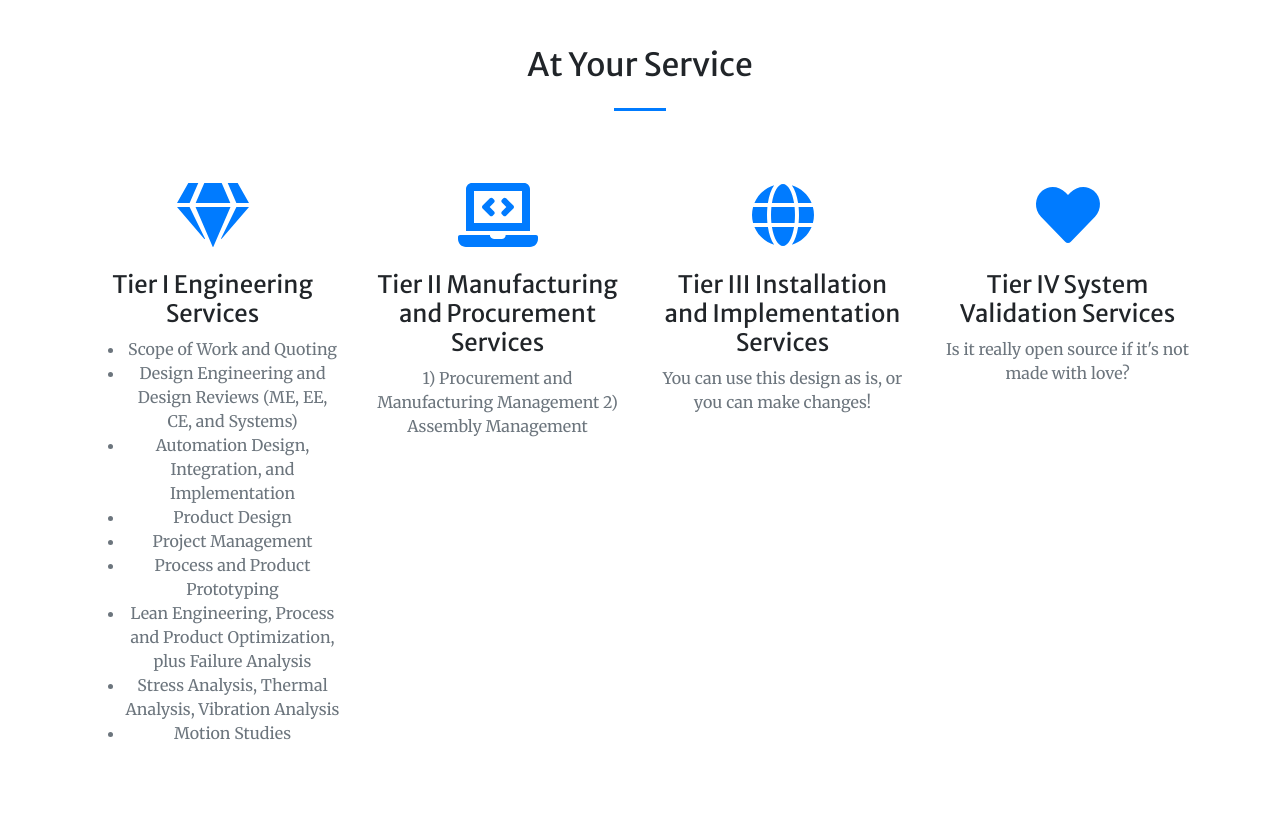
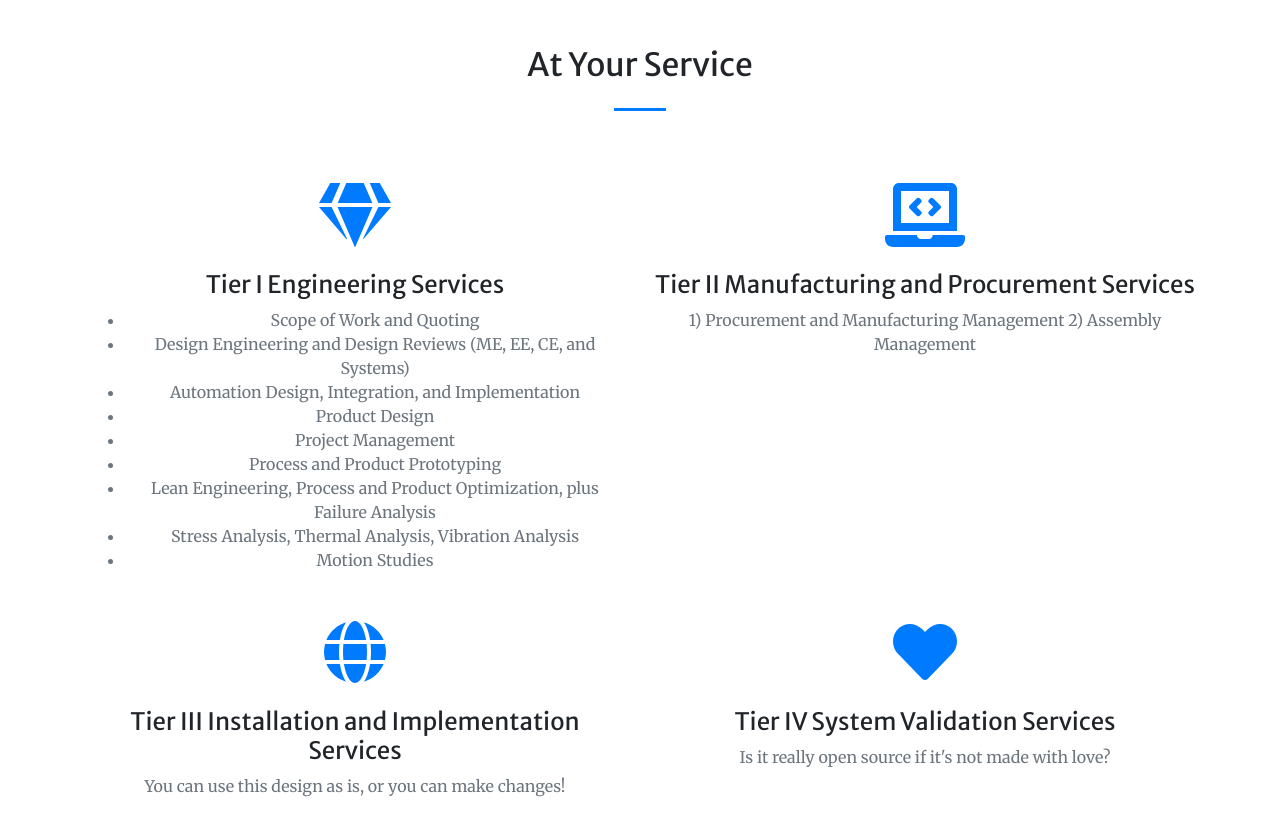
Before and after one commit to BendorLLC/engineering, a plain HTML site: page index.html in a window 1280 px wide. Shown: the part 1360-2195 px from the top of the page. Drawn offline with nearby package versions, Linux system fonts and the light colour scheme.

Commit message:
Update index.html

```diff
--- a/index.html
+++ b/index.html
@@ -68,7 +68,7 @@
                 <h2 class="text-center mt-0">At Your Service</h2>
                 <hr class="divider my-4" />
                 <div class="row">
-                    <div class="col-lg-3 col-md-12 text-center">
+                    <div class="col-lg-6 col-md-6 text-center">
                         <div class="mt-5">
                             <i class="fas fa-4x fa-gem text-primary mb-4"></i>
                             <h3 class="h4 mb-2">Tier I Engineering Services</h3>
@@ -85,7 +85,7 @@
                             </ul>
                         </div>
                     </div>
-                    <div class="col-lg-3 col-md-12 text-center">
+                    <div class="col-lg-6 col-md-6 text-center">
                         <div class="mt-5">
                             <i class="fas fa-4x fa-laptop-code text-primary mb-4"></i>
                             <h3 class="h4 mb-2">Tier II Manufacturing and Procurement Services</h3>
@@ -95,14 +95,14 @@
 </p>
                         </div>
                     </div>
-                    <div class="col-lg-3 col-md-12 text-center">
+                    <div class="col-lg-6 col-md-6 text-center">
                         <div class="mt-5">
                             <i class="fas fa-4x fa-globe text-primary mb-4"></i>
                             <h3 class="h4 mb-2">Tier III Installation and Implementation Services</h3>
                             <p class="text-muted mb-0">You can use this design as is, or you can make changes!</p>
                         </div>
                     </div>
-                    <div class="col-lg-3 col-md-12 text-center">
+                    <div class="col-lg-6 col-md-6 text-center">
                         <div class="mt-5">
                             <i class="fas fa-4x fa-heart text-primary mb-4"></i>
                             <h3 class="h4 mb-2">Tier IV System Validation Services</h3>
```
